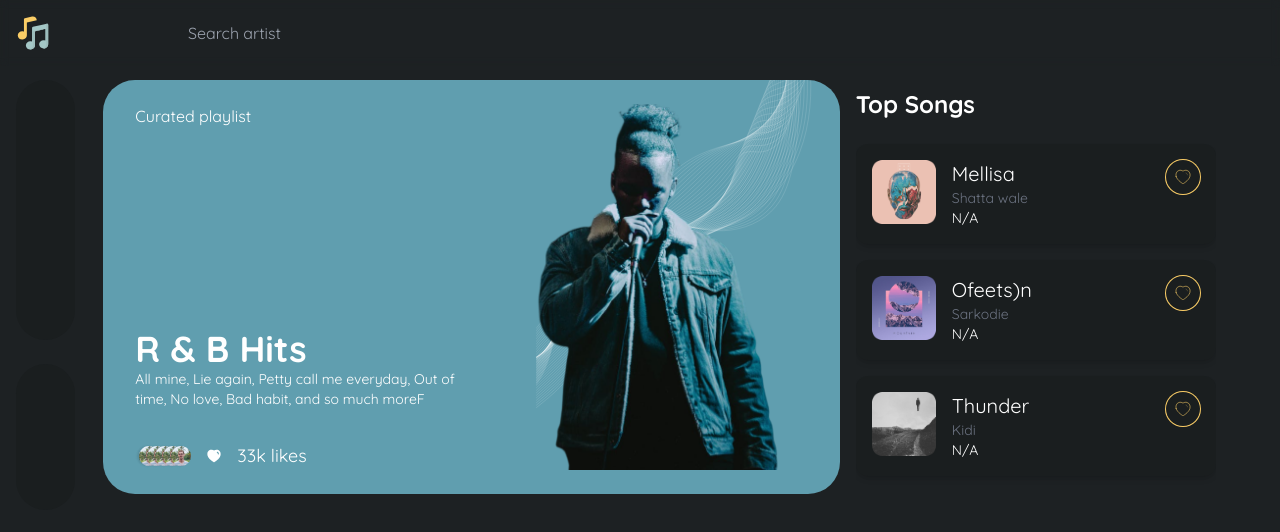
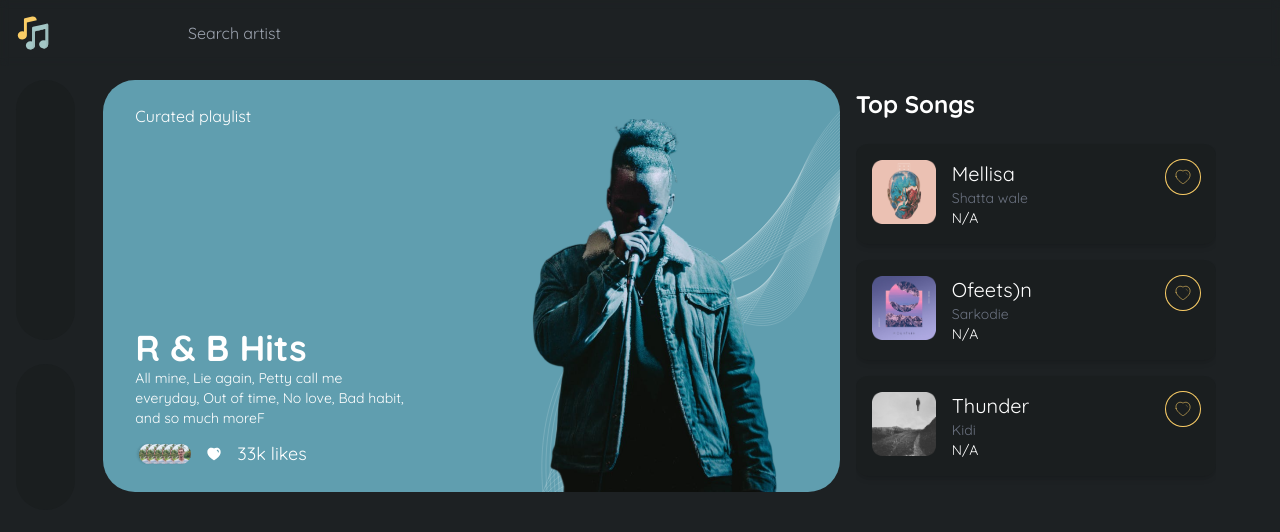
Before and after one commit to newtronahmed/musica, a React (Vite) app: page /home in a window 1280 px wide. Shown: the top 532 px of the page. Built offline with nearby package versions, Linux system fonts and the light colour scheme; some icons are missing.

Commit message:
banner adjustments

```diff
--- a/src/pages/index.jsx
+++ b/src/pages/index.jsx
@@ -14,9 +14,9 @@ function Index() {
     return (
         <Layout>
             <div className="container lg:grid lg:grid-cols-3 mt-[4rem] sm:mt-0 px-8 lg:px-0 gap-4">
-                <div className="col-span-2 w-full relative bg-blue overflow-hidden h-screen sm:h-auto py-6 px-8 rounded-[2rem]">
-                    <div className="grid grid-cols-2 h-full">
-                        <div className="left col-span-1 flex flex-col sm:justify-between">
+                <div className="col-span-2 w-full relative bg-blue overflow-hidden h-screen sm:h-auto  px-8 rounded-[2rem]">
+                    <div className="grid grid-cols-5 h-full">
+                        <div className="left col-span-2 py-6 flex flex-col sm:justify-between">
                             <div className='basis-2/3'>Curated playlist</div>
                             <div className='basis-1/3'>
                                 <h3 className='text-lg lg:text-4xl font-bold'>R & B Hits</h3>
@@ -40,9 +40,9 @@ function Index() {
                                 </div>
                             </div>
                         </div>
-                        <div className="right lg:relative col-span-1  " >
-                            <img src="/asset/wave.svg" className='w-[19rem] absolute -top-[3rem] -right-[4rem] sm:h-full sm:w-full rotate-90 sm:rotate-180' alt="wave" />
-                            <img className='rounded-sm z-[1] relative hidden sm:block right-0' src={banner_1} alt="banner-1" />
+                        <div className="right relative col-span-3  " >
+                            <img src="/asset/wave.svg" className=' absolute -top-[3rem] -right-[4rem] sm:top-0 right:0 sm:h-full sm:w-full rotate-90 sm:rotate-0' alt="wave" />
+                            <img className=' z-[1] absolute bottom-0 hidden sm:block right-0' src={banner_1} alt="banner-1" />
                         </div>
                     </div>
 
```
